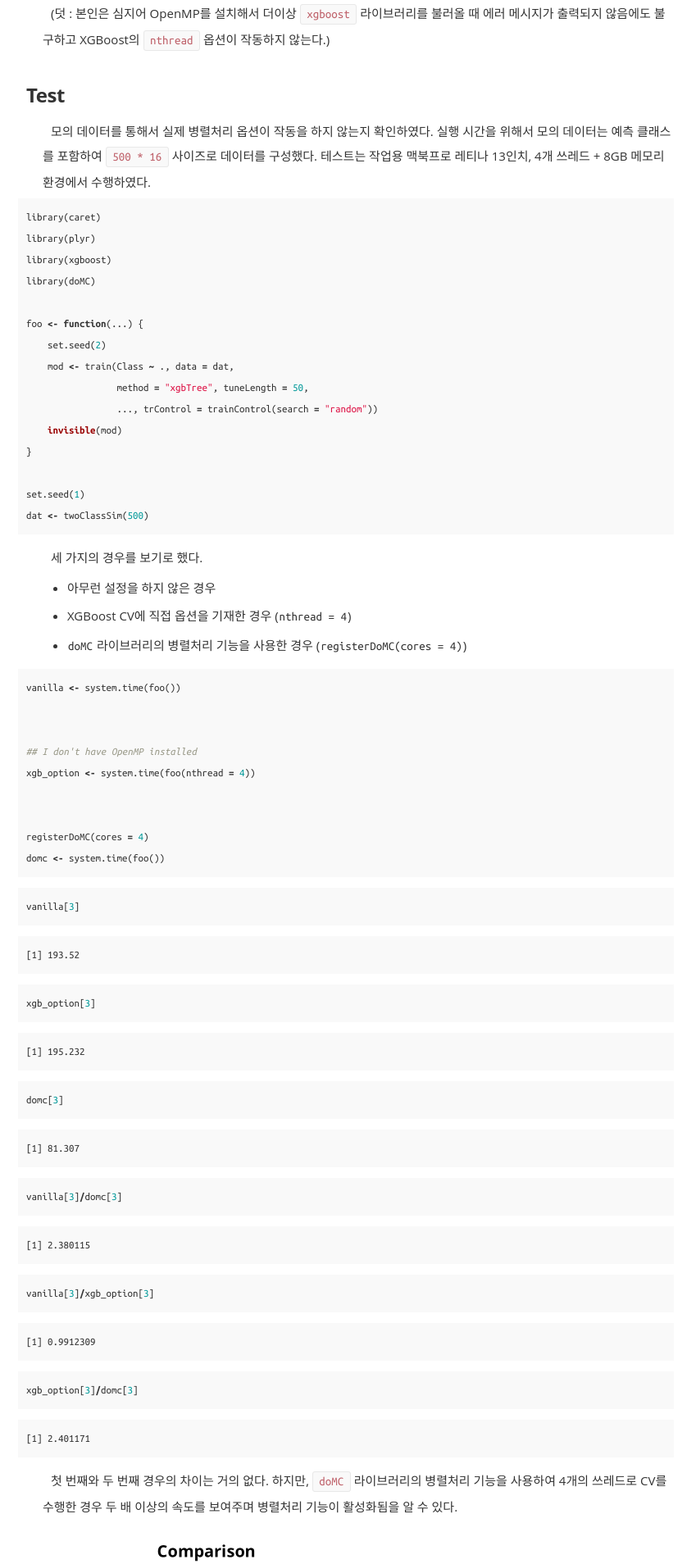
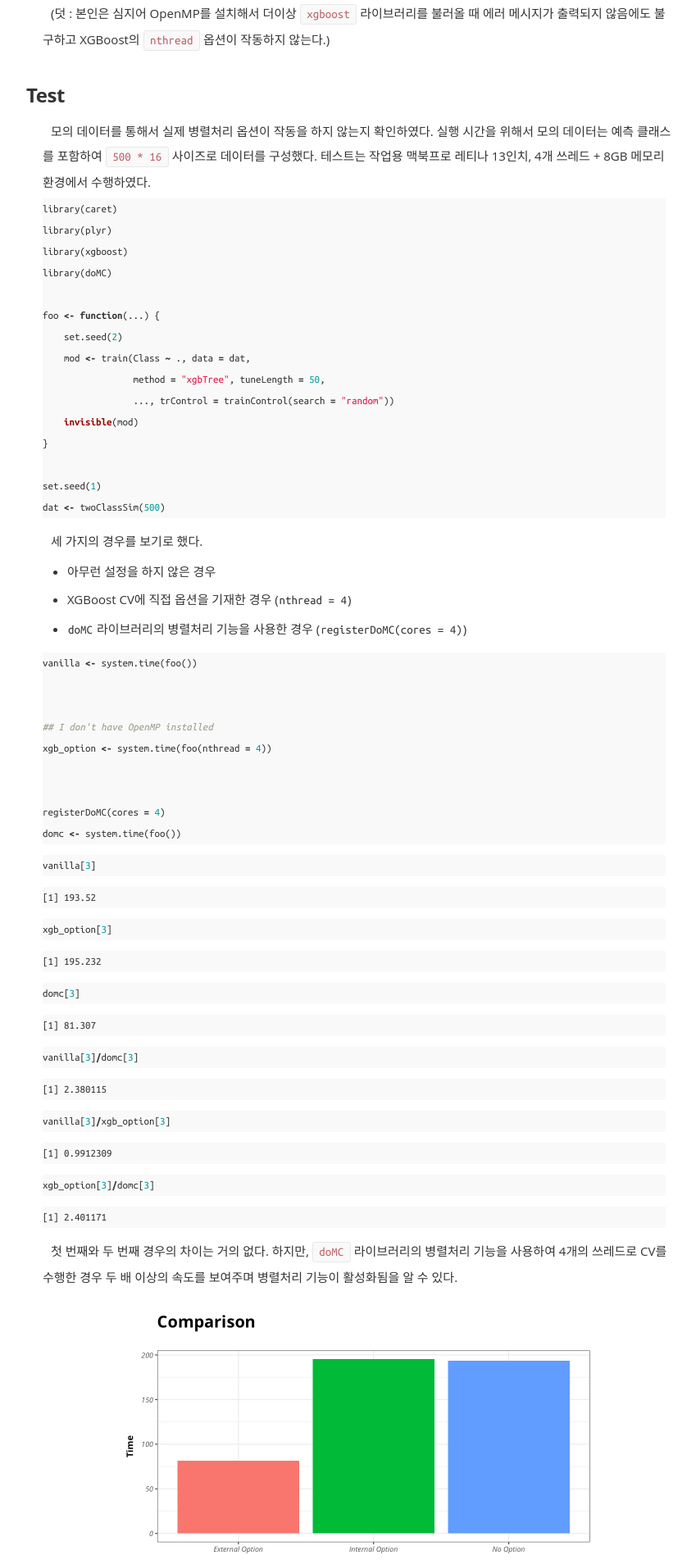
Before and after one commit to otzslayer/deprecated-blog, a Jekyll site: the page built from _posts/R/2016-12-18-xgboost-parallelization.md, in a window 1280 px wide. Shown: the part 1505-3413 px from the top of the page at 82% size, without its empty margins (218-1067 px from the left). Built offline with Jekyll 4.4.1, drawn with Linux system fonts in a browser that asks for light colours; nearby versions of some CDN libraries; some web fonts are replaced; library files that are not in the unit come from our copies.

Commit message:
New Post 161231

```diff
--- a/css/main.sass
+++ b/css/main.sass
@@ -652,11 +652,11 @@ code
   padding: 1px 1px
 
 pre
-  // margin-left: 30px
-  // margin-right: 10px
+  margin-left: 30px
+  margin-right: 10px
   margin-top: 0px
-  padding: 10px 10px
-  overflow-x: auto
+  // padding: 10px 10px
+  // overflow-x: auto
   // border: 1px solid #e8e8e8
   // border-radius: 3px
   background-color: #f9f9f9
```
